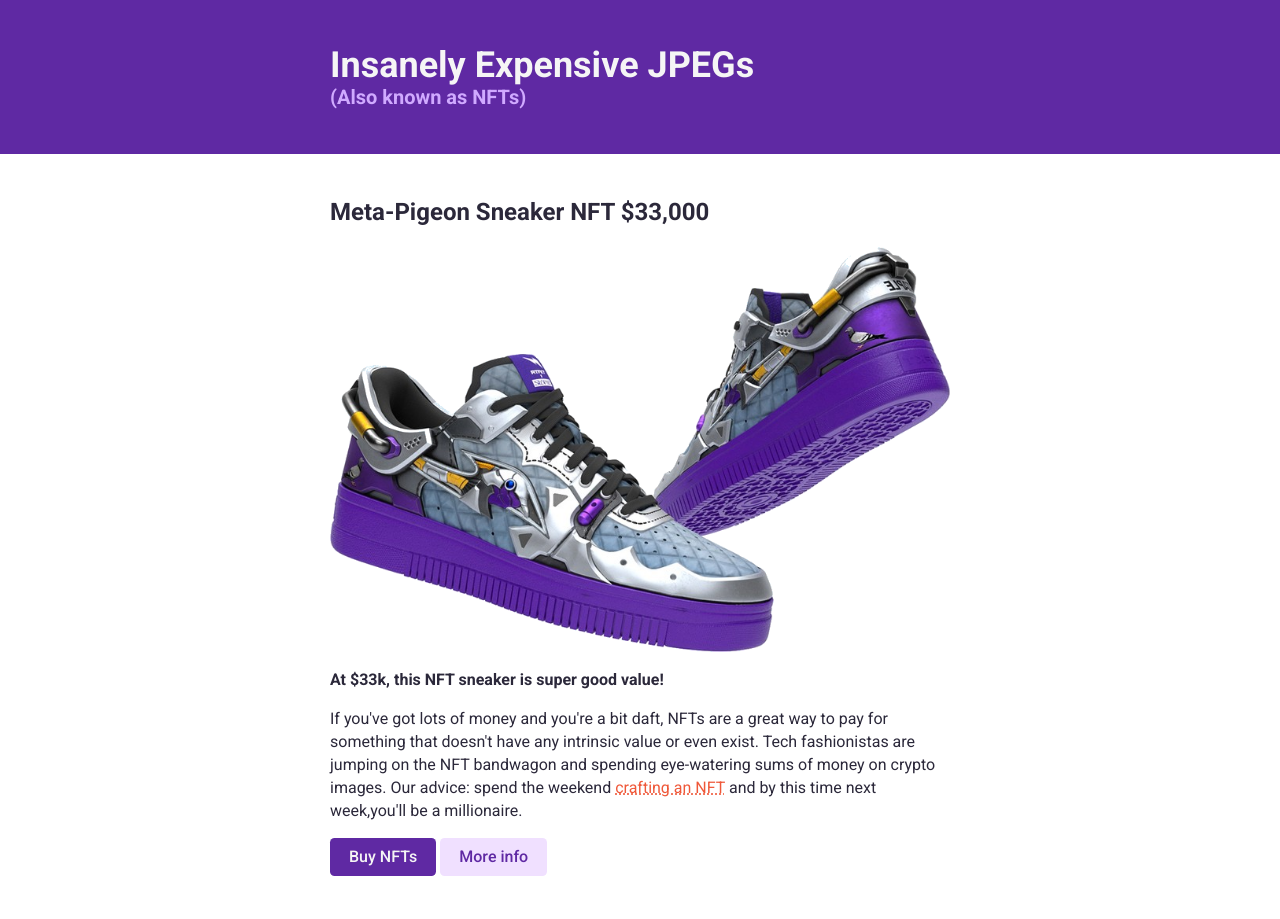
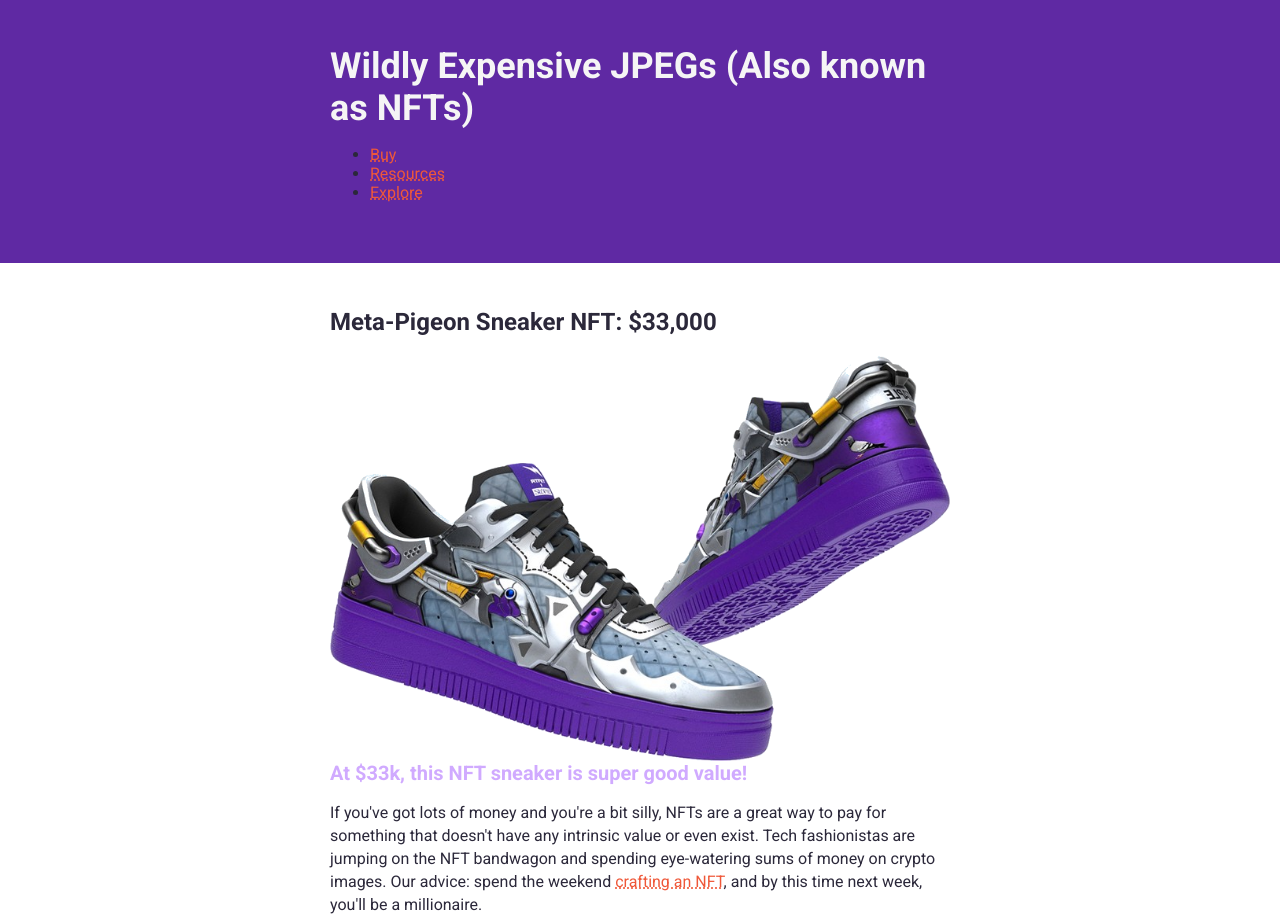
Before and after one commit to vijay711-github/NFT-Site, a website built with Vite: page index.html in a window 1280 px wide. Shown: the top 919 px of the page. Built offline with nearby package versions, Linux system fonts and the light colour scheme.

Commit message:
Updated index.html

```diff
--- a/index.html
+++ b/index.html
@@ -1,6 +1,7 @@
 <html>
-
-<head><link rel="stylesheet" href="https://cdnjs.cloudflare.com/ajax/libs/normalize/8.0.1/normalize.css">
+<head>
+	<title>NFT Site</title>
+	<meta name="viewport" content="width=device-width, initial-scale=1">
 	<link rel="preconnect" href="https://fonts.googleapis.com">
 	<link rel="preconnect" href="https://fonts.gstatic.com" crossorigin>
 	<link href="https://fonts.googleapis.com/css2?family=Roboto:wght@400;500;700&display=swap" rel="stylesheet">
@@ -10,17 +11,28 @@
 <body>
 	<header>
 		<div class="container">
-			<h1>Insanely Expensive JPEGs</h1>
-			<h3>(Also known as NFTs)</h3>
+			<h1>
+				Wildly Expensive JPEGs
+				<span class="subheading">(Also known as NFTs)</span>
+			</h1>
+
+			<!-- Site Navigation -->
+			<nav>
+				<ul>
+					<li><a href="#">Buy</a></li>
+					<li><a href="#">Resources</a></li>
+					<li><a href="#">Explore</a></li>
+				</ul>
+			</nav>
 		</div>
 	</header>
 	<main>
 		<section>
 			<div class="container">
-					<h2>Meta-Pigeon Sneaker NFT $33,000</h2>
+				<h2>Meta-Pigeon Sneaker NFT: $33,000</h2>
 				<img  src="images/sneakers-purple.png" alt="Purple and silver sneakers" class="main-image">
-					<p><strong>At $33k, this NFT sneaker is super good value!</strong></p>
-					<p>If you've got lots of money and you're a bit daft, NFTs are a great way to pay for something that doesn't have any intrinsic value or even exist. Tech fashionistas are jumping on the NFT bandwagon and spending eye-watering sums of money on crypto images. Our advice: spend the weekend <a href="">crafting an NFT</a> and by this time next week,you'll be a millionaire.</p>
+				<h3>At $33k, this NFT sneaker is super good value!</h3>
+				<p>If you've got lots of money and you're a bit silly, NFTs are a great way to pay for something that doesn't have any intrinsic value or even exist. Tech fashionistas are jumping on the NFT bandwagon and spending eye-watering sums of money on crypto images. Our advice: spend the weekend <a href="#">crafting an NFT</a>, and by this time next week, you'll be a millionaire.</p>
 				<a href="#" class="btn btn-dark">Buy NFTs</a>
 				<a href="#" class="btn btn-mid">More info</a>
 			</div>
@@ -30,10 +42,15 @@
 			<div class="container">
 				<h2>For the true Crypto-connoisseur</h2>
 				<div class="section-two-image-container">
+					<div class="feature-item">
 						<img src="images/crypto-punk.jpg" alt="punk with blach hair and red and blue glasses" class="feature-image">
+						<p>Is $33k for sneakers too basic? No problem! This CryptoPunk is a steal at $6.6 million, making Bag #748 (right) a total bargain.</p>
+					</div>
+					<div class="feature-item">
 						<img src="images/bag.svg" alt="Seven items from a game listed in white on a black background" class="feature-image">
+						<p>That's not a screenshot. Those eight lines of white text on a black background is the actual NFT we're selling for $1.4 million.</p>
 					</div>
-					<p>Is $33k for sneakers too basic for you? No problem! This CryptoPunk (left) is a steal at $6.6 million! Which makes Bag #748 (right) a total bargain at $1.4 million. And by the way, that's not a VS Code screenshot we included by mistake. The eight lines of white text on a black background is the actual NFT we're selling.</p>
+				</div>
 				<a href="#" class="btn btn-light">About Us</a>
 				<a href="#" class="btn btn-mid">Contact</a>
 				<p>Still not convinced? To be honest, nor are we. That's why we're selling them, not buying them.</p>
@@ -45,5 +62,4 @@
 		</footer>
 	</main>
 </body>
-
 </html>
```
Lines whose indentation alone changed are shown as unchanged.
